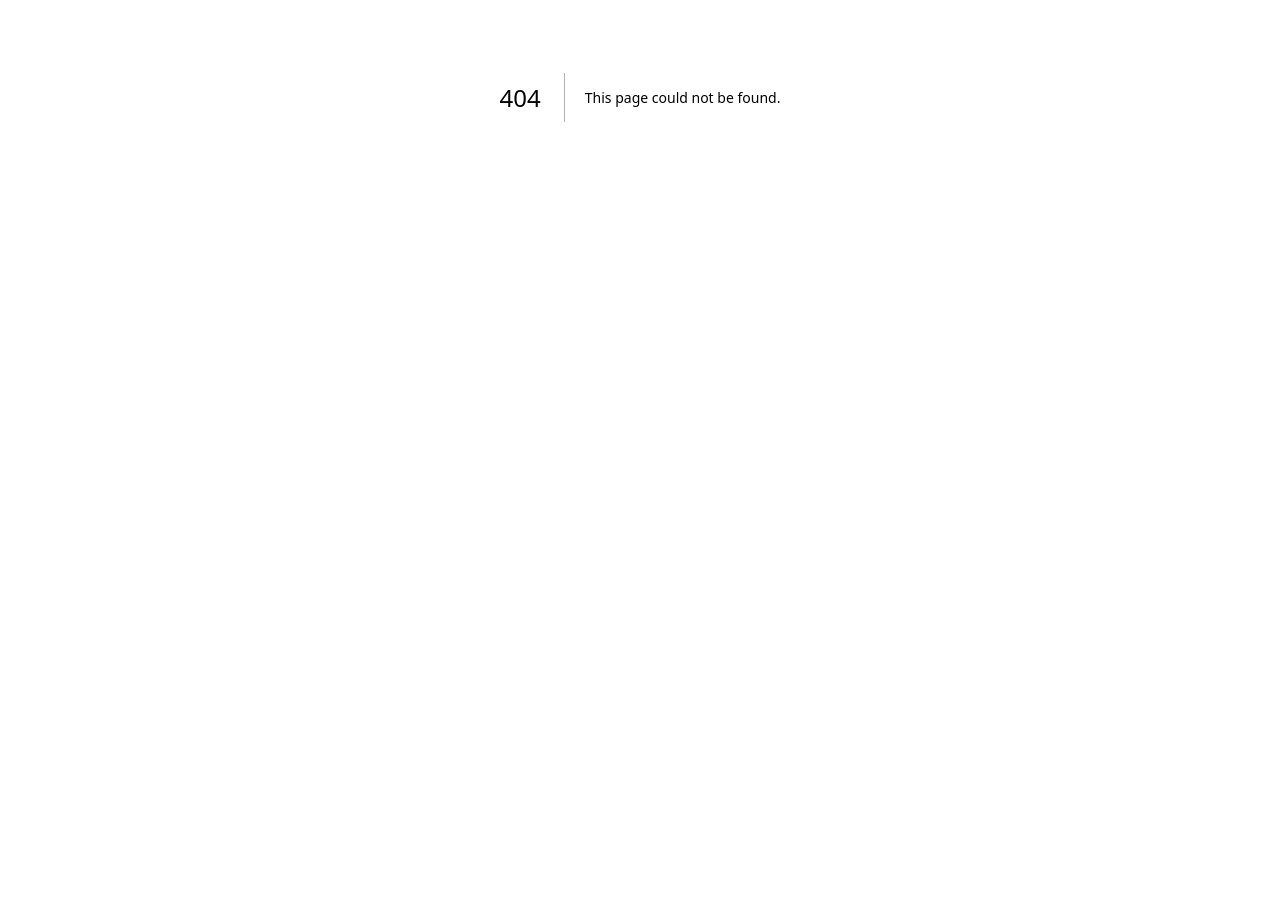
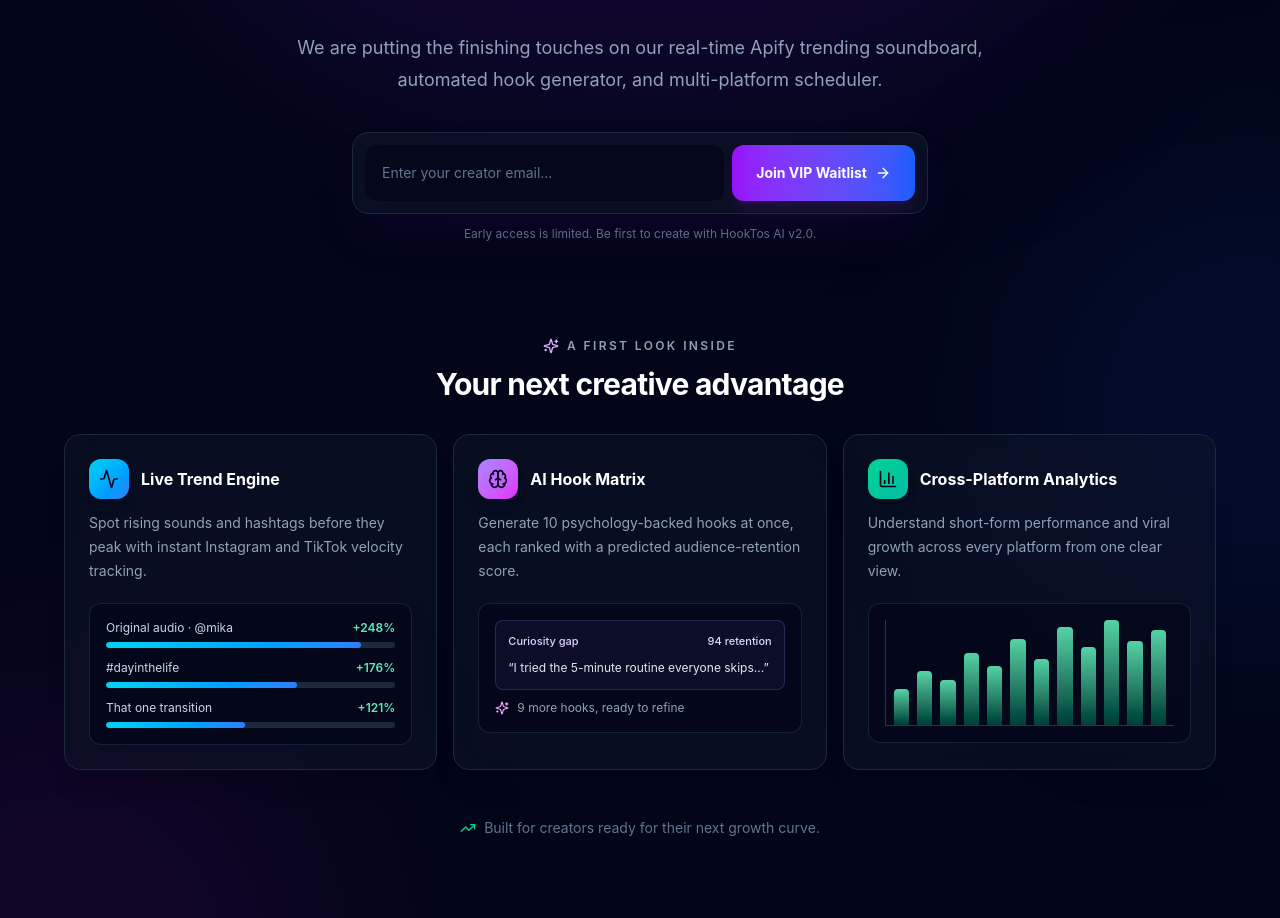
Before and after one commit to Sanchitbarjibhe/contentgen, a Next.js app: page /dashboard in a window 1280 px wide. Before the commit this address had no page. Shown: the part 380-1298 px from the top of the page. Before the commit the page ends 877 px from the top, so only its background shows below. Built offline with nearby package versions, Linux system fonts and the light colour scheme.

Commit message:
feat: add dashboard link to homepage and update button visibility

```diff
--- /dev/null
+++ b/app/dashboard/page.tsx
@@ -0,0 +1,219 @@
+"use client";
+
+import { useState, type FormEvent } from "react";
+import {
+  Activity,
+  ArrowRight,
+  BarChart3,
+  Brain,
+  CheckCircle2,
+  Sparkles,
+  TrendingUp,
+} from "lucide-react";
+
+const features = [
+  {
+    name: "Live Trend Engine",
+    description:
+      "Spot rising sounds and hashtags before they peak with instant Instagram and TikTok velocity tracking.",
+    icon: Activity,
+    accent: "from-cyan-400 to-blue-500",
+    preview: (
+      <div className="space-y-3">
+        {[
+          { label: "Original audio · @mika", value: "+248%", width: "88%" },
+          { label: "#dayinthelife", value: "+176%", width: "66%" },
+          { label: "That one transition", value: "+121%", width: "48%" },
+        ].map((trend) => (
+          <div key={trend.label}>
+            <div className="mb-1.5 flex items-center justify-between gap-3 text-xs">
+              <span className="truncate text-slate-300">{trend.label}</span>
+              <span className="shrink-0 font-semibold text-emerald-300">
+                {trend.value}
+              </span>
+            </div>
+            <div className="h-1.5 overflow-hidden rounded-full bg-slate-800">
+              <div
+                className="h-full rounded-full bg-gradient-to-r from-cyan-400 to-blue-500"
+                style={{ width: trend.width }}
+              />
+            </div>
+          </div>
+        ))}
+      </div>
+    ),
+  },
+  {
+    name: "AI Hook Matrix",
+    description:
+      "Generate 10 psychology-backed hooks at once, each ranked with a predicted audience-retention score.",
+    icon: Brain,
+    accent: "from-violet-400 to-fuchsia-500",
+    preview: (
+      <div className="space-y-2.5">
+        <div className="rounded-lg border border-violet-400/20 bg-violet-400/[0.06] p-3">
+          <div className="mb-2 flex items-center justify-between text-[11px] font-medium text-violet-200">
+            <span>Curiosity gap</span>
+            <span>94 retention</span>
+          </div>
+          <p className="text-xs leading-relaxed text-slate-200">
+            &ldquo;I tried the 5-minute routine everyone skips...&rdquo;
+          </p>
+        </div>
+        <div className="flex items-center gap-2 text-xs text-slate-400">
+          <Sparkles className="size-3.5 text-fuchsia-300" />
+          9 more hooks, ready to refine
+        </div>
+      </div>
+    ),
+  },
+  {
+    name: "Cross-Platform Analytics",
+    description:
+      "Understand short-form performance and viral growth across every platform from one clear view.",
+    icon: BarChart3,
+    accent: "from-emerald-400 to-teal-500",
+    preview: (
+      <div className="flex h-[106px] items-end gap-2 border-b border-l border-slate-700/80 px-2 pb-0">
+        {[35, 52, 43, 69, 56, 82, 63, 94, 75, 100, 80, 91].map(
+          (height, index) => (
+            <div
+              key={index}
+              className="flex-1 rounded-t-sm bg-gradient-to-t from-emerald-500/30 to-emerald-300/90"
+              style={{ height: `${height}%` }}
+            />
+          ),
+        )}
+      </div>
+    ),
+  },
+];
+
+export default function DashboardPreviewPage() {
+  const [isSubmitted, setIsSubmitted] = useState(false);
+
+  function handleSubmit(event: FormEvent<HTMLFormElement>) {
+    event.preventDefault();
+    setIsSubmitted(true);
+  }
+
+  return (
+    <main className="relative isolate min-h-[calc(100vh-73px)] overflow-hidden bg-slate-950 px-5 py-16 text-slate-100 sm:px-8 sm:py-20">
+      <div
+        aria-hidden="true"
+        className="pointer-events-none absolute inset-0 -z-10 overflow-hidden"
+      >
+        <div className="absolute -top-48 left-1/2 h-[34rem] w-[54rem] -translate-x-1/2 rounded-full bg-purple-600/15 blur-[130px]" />
+        <div className="absolute right-[-12rem] top-[30rem] h-[28rem] w-[28rem] rounded-full bg-blue-600/10 blur-[120px]" />
+        <div className="absolute bottom-[-18rem] left-[-12rem] h-[32rem] w-[32rem] rounded-full bg-fuchsia-600/10 blur-[130px]" />
+      </div>
+
+      <div className="mx-auto max-w-6xl">
+        <section className="mx-auto max-w-4xl text-center">
+          <div className="inline-flex items-center gap-2 rounded-full border border-purple-400/20 bg-slate-900/70 px-4 py-2 text-xs font-semibold tracking-wide text-purple-100 shadow-lg shadow-purple-950/20 sm:text-sm">
+            <span aria-hidden="true">🚀</span>
+            HookTos AI v2.0 Platform Early Access
+          </div>
+
+          <h1 className="mt-8 text-balance text-4xl font-extrabold leading-[1.12] tracking-tight text-white sm:text-6xl md:text-7xl">
+            The Next-Gen AI Creator Studio is{" "}
+            <span className="bg-gradient-to-r from-blue-300 via-purple-300 to-fuchsia-300 bg-clip-text text-transparent">
+              Almost Here.
+            </span>
+          </h1>
+          <p className="mx-auto mt-6 max-w-3xl text-base leading-7 text-slate-400 sm:text-lg sm:leading-8">
+            We are putting the finishing touches on our real-time Apify trending
+            soundboard, automated hook generator, and multi-platform scheduler.
+          </p>
+
+          <div className="mx-auto mt-9 max-w-xl rounded-2xl border border-slate-800 bg-slate-900/60 p-2.5 shadow-2xl shadow-purple-950/20 backdrop-blur-xl sm:p-3">
+            {isSubmitted ? (
+              <div
+                aria-live="polite"
+                className="flex min-h-14 items-center justify-center gap-3 px-4 py-3 text-left"
+              >
+                <CheckCircle2 className="size-5 shrink-0 text-emerald-400" />
+                <p className="text-sm font-semibold text-emerald-100 sm:text-base">
+                  You&apos;re on the list! We&apos;ll notify you when early
+                  access opens.
+                </p>
+              </div>
+            ) : (
+              <form
+                className="flex flex-col gap-2 sm:flex-row"
+                onSubmit={handleSubmit}
+              >
+                <label className="sr-only" htmlFor="waitlist-email">
+                  Creator email
+                </label>
+                <input
+                  autoComplete="email"
+                  className="min-h-14 min-w-0 flex-1 rounded-xl border border-transparent bg-slate-950/70 px-4 text-sm text-white outline-none placeholder:text-slate-500 focus:border-purple-400/60 focus:ring-2 focus:ring-purple-500/20"
+                  id="waitlist-email"
+                  name="email"
+                  placeholder="Enter your creator email..."
+                  required
+                  type="email"
+                />
+                <button
+                  className="inline-flex min-h-14 items-center justify-center gap-2 rounded-xl bg-gradient-to-r from-purple-600 to-blue-600 px-6 text-sm font-bold text-white shadow-lg shadow-purple-900/30 transition hover:from-purple-500 hover:to-blue-500 focus-visible:outline-2 focus-visible:outline-offset-2 focus-visible:outline-purple-300"
+                  type="submit"
+                >
+                  Join VIP Waitlist
+                  <ArrowRight aria-hidden="true" className="size-4" />
+                </button>
+              </form>
+            )}
+          </div>
+          <p className="mt-3 text-xs text-slate-500">
+            Early access is limited. Be first to create with HookTos AI v2.0.
+          </p>
+        </section>
+
+        <section aria-labelledby="preview-heading" className="mt-20 sm:mt-24">
+          <div className="mb-8 flex flex-col gap-3 text-center">
+            <div className="mx-auto inline-flex items-center gap-2 text-xs font-semibold uppercase tracking-[0.2em] text-slate-400">
+              <Sparkles className="size-4 text-purple-300" />
+              A first look inside
+            </div>
+            <h2
+              className="text-2xl font-bold tracking-tight text-white sm:text-3xl"
+              id="preview-heading"
+            >
+              Your next creative advantage
+            </h2>
+          </div>
+
+          <div className="grid gap-4 md:grid-cols-3">
+            {features.map(({ name, description, icon: Icon, accent, preview }) => (
+              <article
+                className="group rounded-2xl border border-slate-800 bg-slate-900/50 p-5 shadow-xl shadow-black/10 backdrop-blur-xl transition duration-300 hover:-translate-y-1 hover:border-slate-700 hover:bg-slate-900/70 sm:p-6"
+                key={name}
+              >
+                <div className="flex items-center gap-3">
+                  <div
+                    className={`flex size-10 items-center justify-center rounded-xl bg-gradient-to-br ${accent} text-slate-950 shadow-lg`}
+                  >
+                    <Icon aria-hidden="true" className="size-5" />
+                  </div>
+                  <h3 className="text-base font-bold text-white">{name}</h3>
+                </div>
+                <p className="mt-3 min-h-[4.5rem] text-sm leading-6 text-slate-400">
+                  {description}
+                </p>
+                <div className="mt-5 rounded-xl border border-slate-800/80 bg-slate-950/70 p-4">
+                  {preview}
+                </div>
+              </article>
+            ))}
+          </div>
+        </section>
+
+        <div className="mt-12 flex items-center justify-center gap-2 text-sm text-slate-500">
+          <TrendingUp aria-hidden="true" className="size-4 text-emerald-400" />
+          Built for creators ready for their next growth curve.
+        </div>
+      </div>
+    </main>
+  );
+}
--- a/app/page.tsx
+++ b/app/page.tsx
@@ -34,8 +34,8 @@
 
         {/* Action Buttons */}
         <div className="flex flex-wrap items-center justify-center gap-4 pt-4">
-          {/* <Link
-            href="/auth/signin"
+          <Link
+            href="/dashboard"
             className="px-6 py-3 rounded-xl font-semibold text-sm bg-slate-900 hover:bg-slate-800 border border-slate-700 text-white transition duration-200 shadow-lg"
           >
             Sign In &rarr;
@@ -46,7 +46,7 @@
             className="px-6 py-3 rounded-xl font-semibold text-sm bg-gradient-to-r from-purple-600 to-blue-600 hover:from-purple-500 hover:to-blue-500 text-white transition duration-200 shadow-lg shadow-purple-500/20"
           >
             Explore Dashboard
-          </Link> */}
+          </Link>
 
           <Link
             href="/blog"
```
